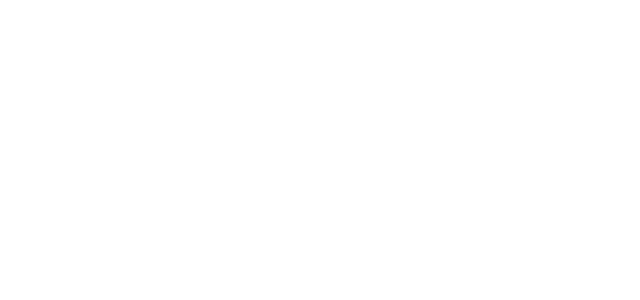
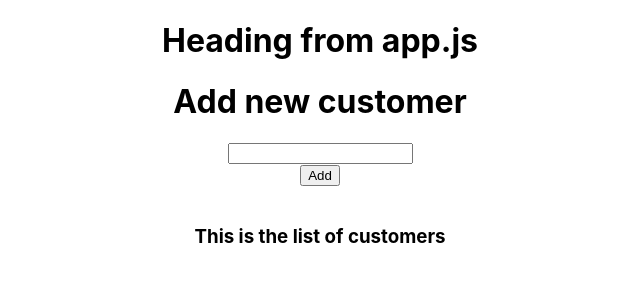
Before and after one commit to vijayadithya831/personal, a React (Create React App) app in the folder Full Stack/React/learn-react/: page / in a window 1280 px wide. Shown: the top 300 px of the page, without its empty margins (320-960 px from the left). Built offline with nearby package versions, Linux system fonts and the light colour scheme.

Commit message:
files updated

```diff
--- a/Full Stack/React/learn-react/src/App.js
+++ b/Full Stack/React/learn-react/src/App.js
@@ -31,6 +31,9 @@
 // import ComponentA from './Components/ComponentA';
 // import ComponentWithPropsA from './Components/ComponentWithPropsA';
 // import ComponentWithoutPropsA from './Components/ComponentWithoutPropsA';
+import CustomerAdd from './Components/CustomerAdd';
+
+
 
 
 // export const UserContext = React.createContext()
@@ -103,6 +106,8 @@
         <TaskContext.Provider value='Venkat'>
           <ComponentWithoutPropsA/>
         </TaskContext.Provider> */}
+        <h1>Heading from app.js</h1>
+        <CustomerAdd/>
 
 
 
--- /dev/null
+++ b/Full Stack/React/learn-react/src/Components/CustomerAdd.js
@@ -0,0 +1,23 @@
+import React, {useState} from 'react';
+import CustomerView from './CustomerView';
+
+export default function CustomerAdd(props) {
+    const [input, setInput] = useState("");
+    const [customers, setCustomers] = useState([])
+    function addCustomer() {
+        if(input){
+            setCustomers((prevState)=>[...prevState,input]);
+            console.log(customers);
+            setInput("");
+        }
+    }
+    return(
+        <>
+            <h1>Add new customer</h1>
+            <input type='text' value={input} onChange={(e)=>setInput(e.target.value)}/><br/>
+            <button onClick={addCustomer}>Add</button><br/><br/>
+
+            <CustomerView customers={customers}/>
+        </>
+    );
+}
--- /dev/null
+++ b/Full Stack/React/learn-react/src/Components/CustomerView.js
@@ -0,0 +1,15 @@
+import React from 'react';
+
+export default function CustomerView(props) {
+    return(
+        <>
+            <h3>This is the list of customers</h3>
+            <ul style={{listStyle:'none'}}>
+                {
+                    props.customers.map((customer,index)=><li key={index}>{customer}</li>)
+                }
+            </ul>
+
+        </>
+    );
+}
```
Also changed, not shown: 1 other file (tests, documents, lock files or other folders).
